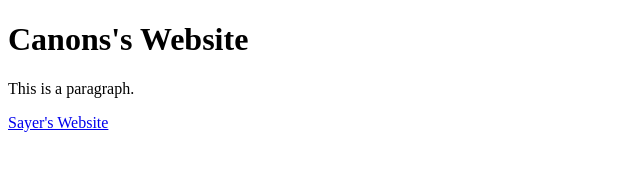
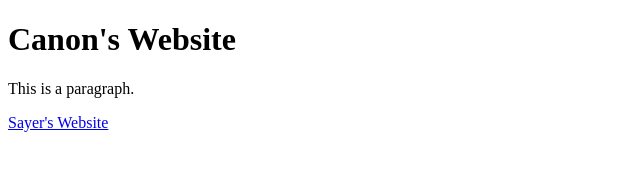
Before and after one commit to canonwsmith/canonwsmith.github.io, a plain HTML site: page index.html in a window 1280 px wide. Shown: the full height of the page, 0-640 px from the left. Drawn offline with Linux system fonts and the light colour scheme.

Commit message:
Update index.html

```diff
--- a/index.html
+++ b/index.html
@@ -4,7 +4,7 @@
     <title>Canon's Website</title>
   </head>
   <body>
-    <h1>Canons's Website</h1>
+    <h1>Canon's Website</h1>
     <p>This is a paragraph.</p>
     <p><a href="sayersmith.github.io">Sayer's Website</a></p>
   </body>
```
